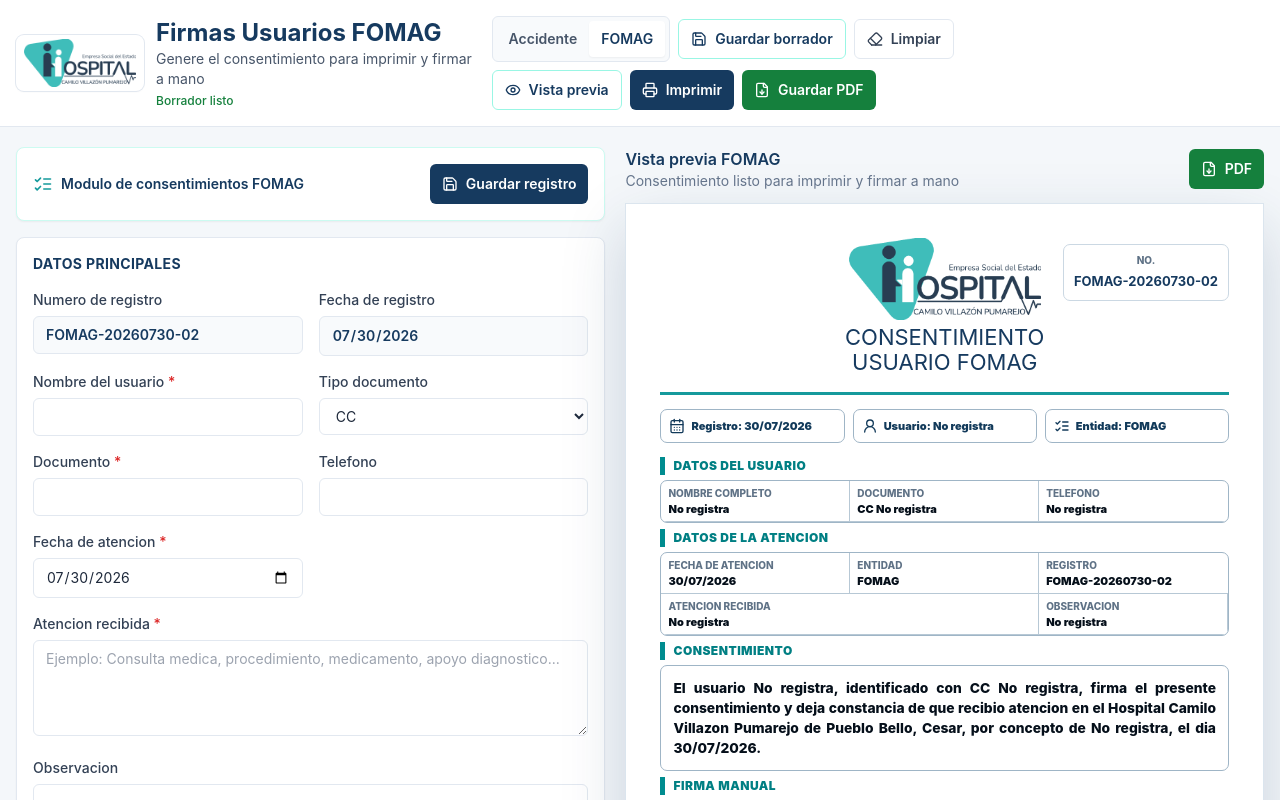
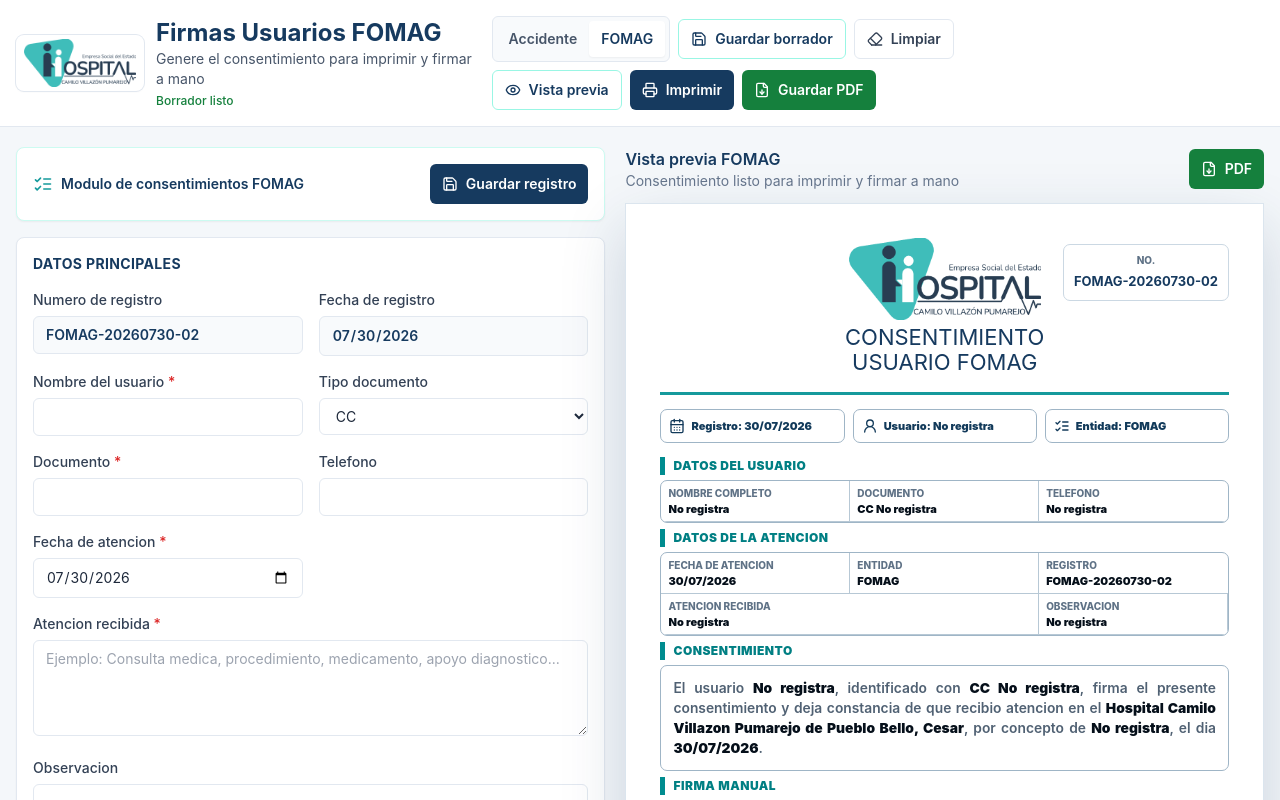
Before and after one commit to romariomartinez/Accidentes, a React (Vite) app: page / in a window 1280 px wide. Both pictures are taken after a click on the button "FOMAG". Shown: the top 800 px of the page. Built offline with nearby package versions, Linux system fonts and the light colour scheme.

Commit message:
Emphasize FOMAG consent entered values

```diff
--- a/public/sw.js
+++ b/public/sw.js
@@ -1,4 +1,4 @@
-const CACHE_NAME = 'accidentes-app-v8';
+const CACHE_NAME = 'accidentes-app-v9';
 const APP_SHELL = ['/', '/manifest.webmanifest', '/hospital-logo.bmp', '/pwa-icon-192.png', '/pwa-icon-512.png'];
 
 self.addEventListener('install', (event) => {
--- a/src/components/FomagSignatureModule.tsx
+++ b/src/components/FomagSignatureModule.tsx
@@ -13,8 +13,21 @@
   { value: 'Otro', label: 'Otro' },
 ];
 
-const consentText = (data: FomagSignatureFormData | FomagSignatureRecord) =>
-  `El usuario ${emptyText(data.patientName)}, identificado con ${data.documentType} ${emptyText(data.documentNumber)}, firma el presente consentimiento y deja constancia de que recibio atencion en el Hospital Camilo Villazon Pumarejo de Pueblo Bello, Cesar, por concepto de ${emptyText(data.serviceDescription)}, el dia ${formatColombianDate(data.serviceDate)}.`;
+const ConsentText = ({ data }: { data: FomagSignatureFormData | FomagSignatureRecord }) => (
+  <p className="fomag-consent-text">
+    <span>El usuario </span>
+    <strong>{emptyText(data.patientName)}</strong>
+    <span>, identificado con </span>
+    <strong>{data.documentType} {emptyText(data.documentNumber)}</strong>
+    <span>, firma el presente consentimiento y deja constancia de que recibio atencion en el </span>
+    <strong>Hospital Camilo Villazon Pumarejo de Pueblo Bello, Cesar</strong>
+    <span>, por concepto de </span>
+    <strong>{emptyText(data.serviceDescription)}</strong>
+    <span>, el dia </span>
+    <strong>{formatColombianDate(data.serviceDate)}</strong>
+    <span>.</span>
+  </p>
+);
 
 const FomagPrintSheet = ({ data }: { data: FomagSignatureFormData | FomagSignatureRecord }) => (
   <article className="fomag-sheet" id="fomag-print-document">
@@ -90,7 +103,7 @@
 
     <section className="doc-section">
       <h3>Consentimiento</h3>
-      <p className="fomag-consent-text">{consentText(data)}</p>
+      <ConsentText data={data} />
     </section>
 
     <section className="doc-section fomag-manual-signature">
--- a/src/styles.css
+++ b/src/styles.css
@@ -198,11 +198,16 @@
   border: 1px solid #9fb5c6;
   border-radius: 7px;
   padding: 12px;
-  color: #050f1a;
+  color: #506173;
   font-size: 13.8px;
-  font-weight: 850;
+  font-weight: 600;
   line-height: 1.45;
   text-align: justify;
+}
+
+.fomag-consent-text strong {
+  color: #050f1a;
+  font-weight: 950;
 }
 
 .fomag-manual-signature {
```
